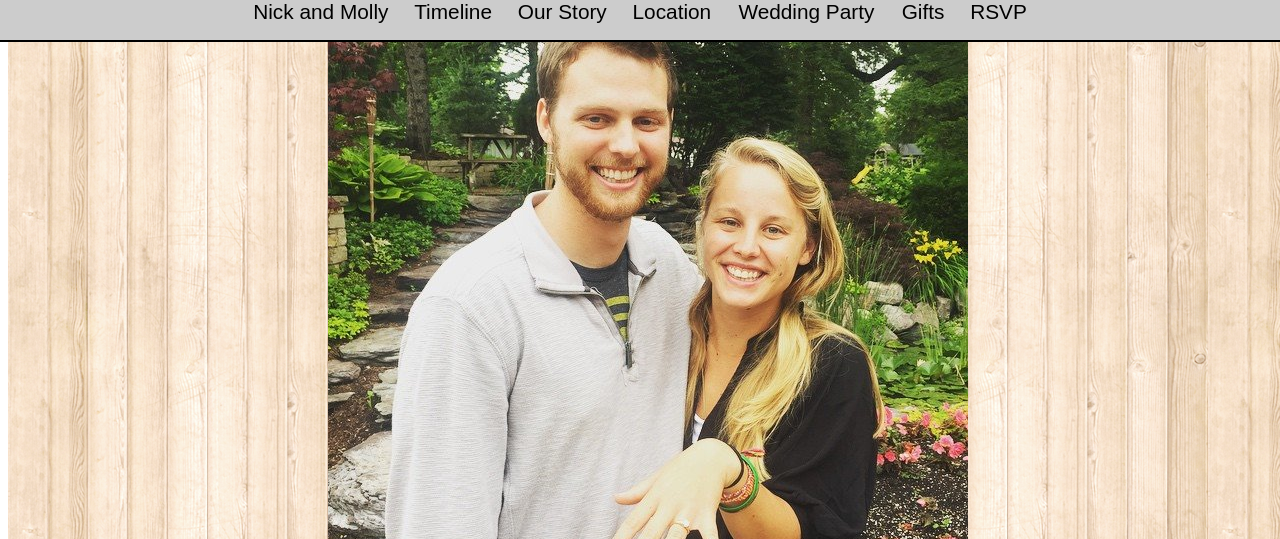
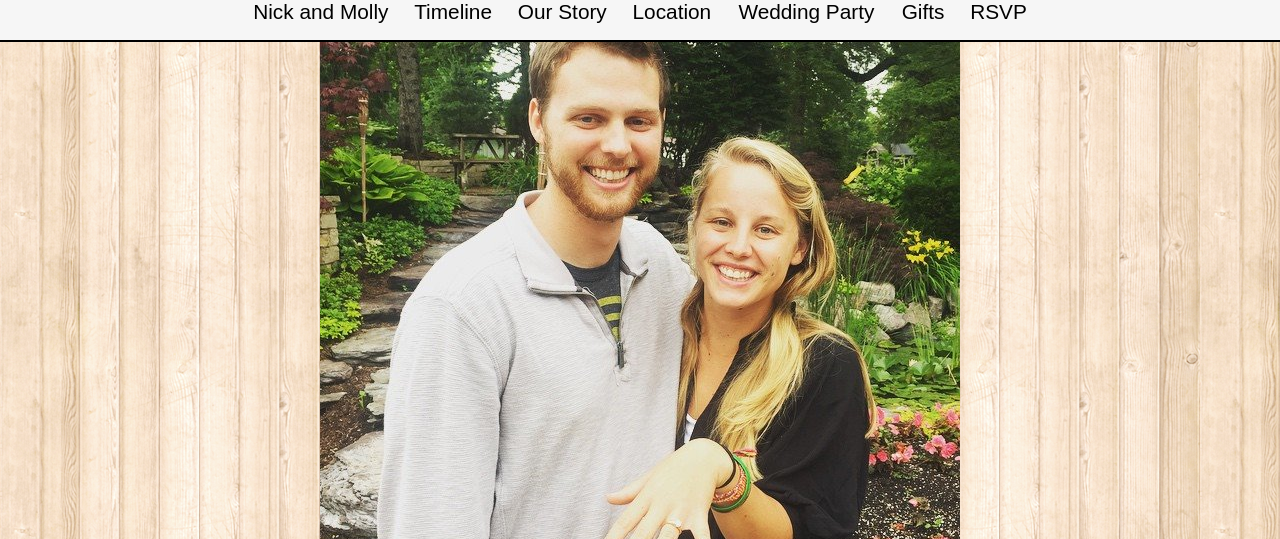
Before and after one commit to nperri6/molly_nick, a Rails app: page / in a window 1280 px wide; the page is wider, and only the part inside the window is pictured. Shown: the top 539 px of that part. Run offline with Rails 7, Linux system fonts and the light colour scheme; style sheets or scripts are compiled from the project's sources; some libraries are stand-ins or nearby versions.

Commit message:
Adjust background for navbar

```diff
--- a/app/assets/stylesheets/home.scss
+++ b/app/assets/stylesheets/home.scss
@@ -2,6 +2,7 @@ html, body {
   width: 100%;
   height: 7000px;
   font-family: 'Shadows Into Light', cursive;
+  margin: 0;
 }
 
 h3 {
@@ -18,7 +19,7 @@ h3 {
   top: 0;
   left: 0;
   z-index: 99999;
-  background-color: rgba(0,0,0,0.2);
+  background-color: rgba(211,211,211,0.2);
   text-align: center;
   vertical-align: text-top;
   border-bottom: 2px solid black;
```
